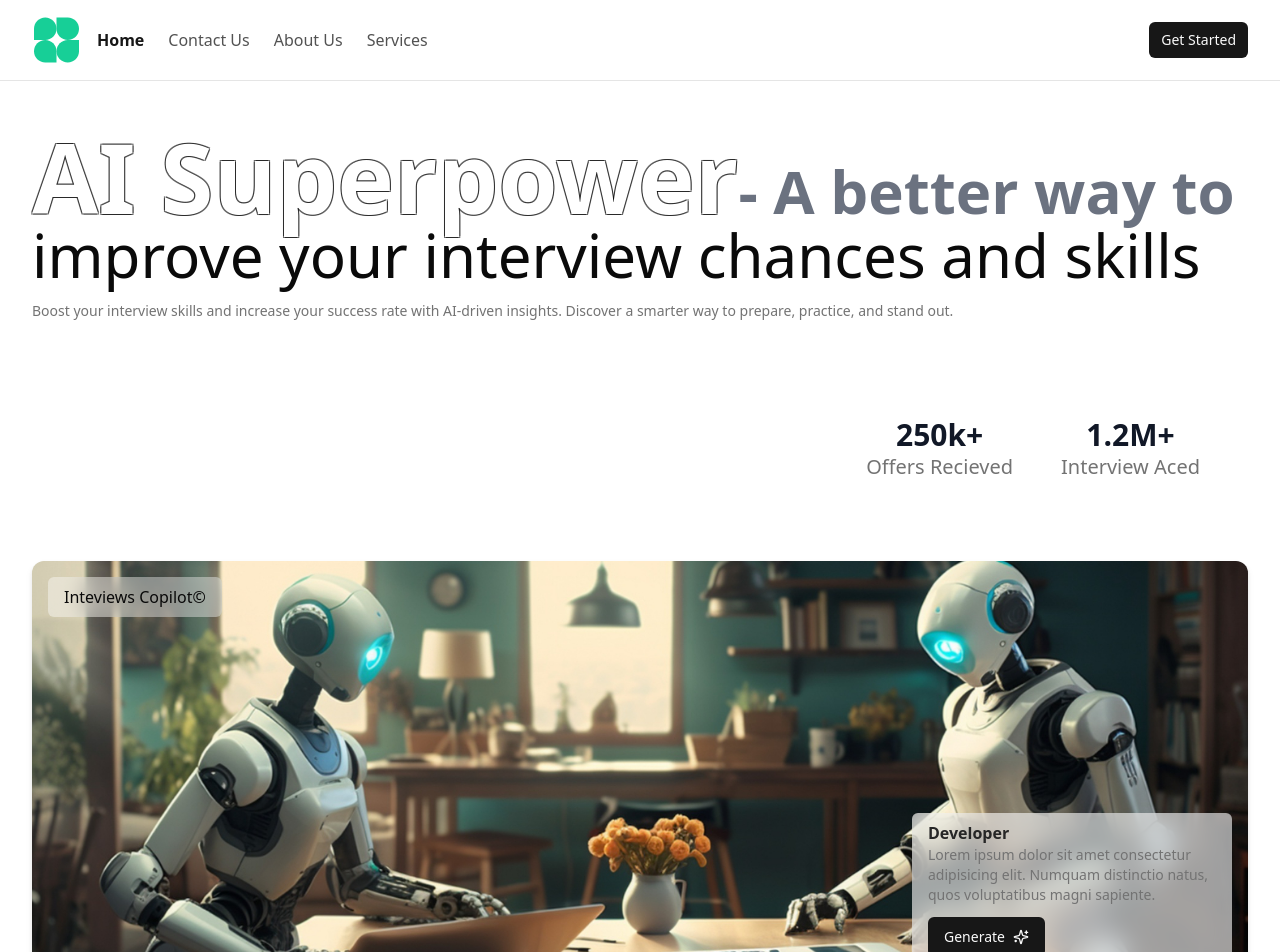
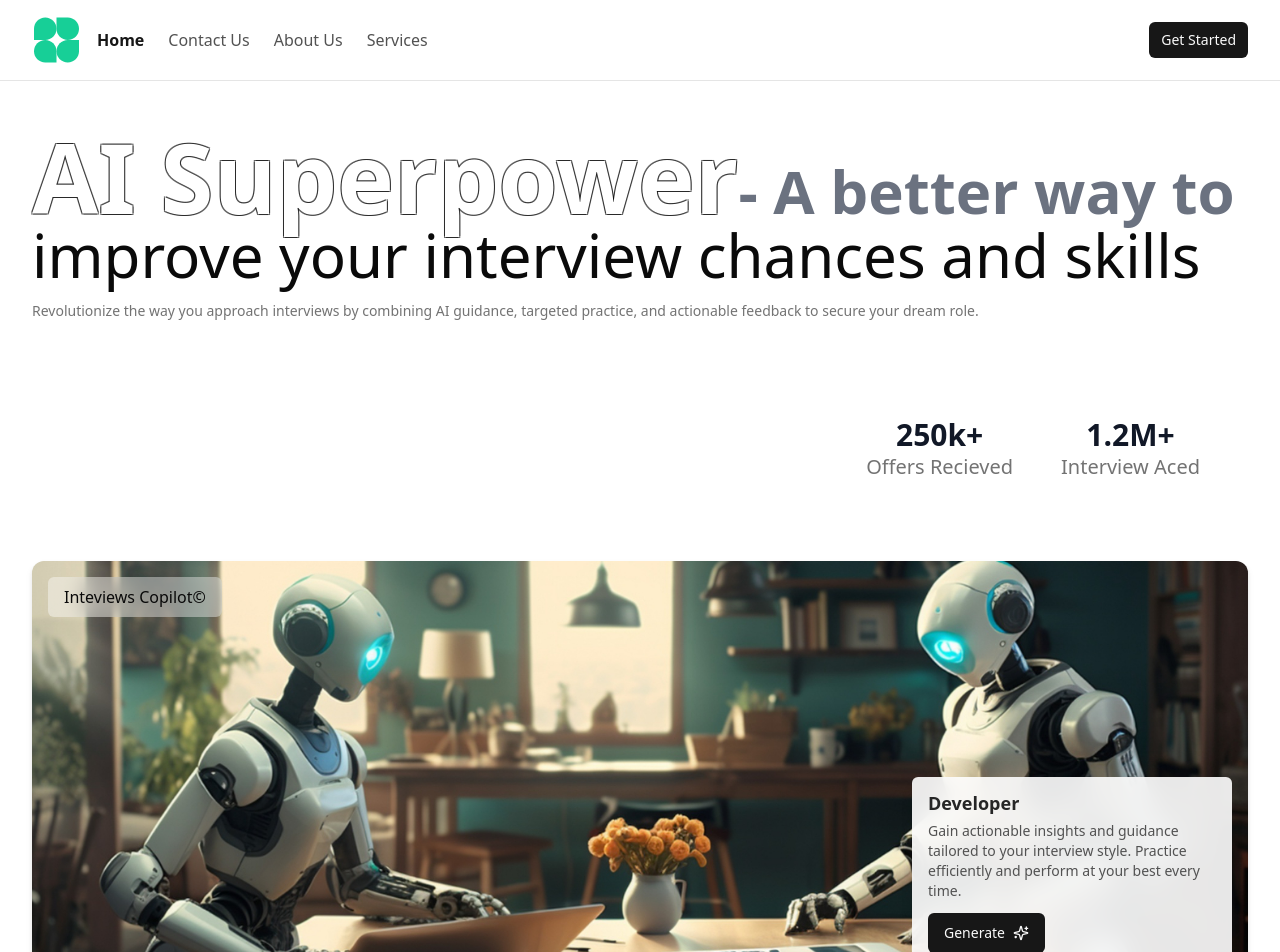
Before and after one commit to priya1804/AI_MOCK_INTERVIEW_AGENT, a React (Vite) app: page / in a window 1280 px wide. Shown: the top 952 px of the page. Built offline with nearby package versions, Linux system fonts and the light colour scheme; no server answers.

Commit message:
Home page

```diff
--- a/src/routes/home.tsx
+++ b/src/routes/home.tsx
@@ -23,9 +23,8 @@ const HomePage = () => {
           </h2>
 
           <p className="mt-4 text-muted-foreground text-sm">
-            Boost your interview skills and increase your success rate with
-            AI-driven insights. Discover a smarter way to prepare, practice, and
-            stand out.
+            Revolutionize the way you approach interviews by combining AI guidance,
+            targeted practice, and actionable feedback to secure your dream role.
           </p>
         </div>
 
@@ -56,11 +55,11 @@ const HomePage = () => {
             Inteviews Copilot&copy;
           </div>
 
-          <div className="hidden md:block absolute w-80 bottom-4 right-4 px-4 py-2 rounded-md bg-white/60 backdrop-blur-md">
-            <h2 className="text-neutral-800 font-semibold">Developer</h2>
-            <p className="text-sm text-neutral-500">
-              Lorem ipsum dolor sit amet consectetur adipisicing elit. Numquam
-              distinctio natus, quos voluptatibus magni sapiente.
+          <div className="absolute w-80 bottom-4 right-4 px-4 py-3 rounded-md bg-white/90 backdrop-blur-md shadow-lg">
+            <h2 className="text-neutral-800 font-semibold text-lg">Developer</h2>
+            <p className="text-sm text-neutral-600 mt-1">
+              Gain actionable insights and guidance tailored to your interview style.
+              Practice efficiently and perform at your best every time.
             </p>
 
           <Button className="mt-3">
@@ -68,10 +67,10 @@ const HomePage = () => {
           </Button>
         </div>
     </div>
-      </Container>
+      </Container >
 
-      {/* marquee section */}
-      <div className=" w-full my-12">
+  {/* marquee section */ }
+  < div className = " w-full my-12" >
     <Marquee pauseOnHover>
       <MarqueImg img="/assets/img/logo/firebase.png" />
       <MarqueImg img="/assets/img/logo/meet.png" />
@@ -82,7 +81,7 @@ const HomePage = () => {
       <MarqueImg img="/assets/img/logo/tailwindcss.png" />
       <MarqueImg img="/assets/img/logo/microsoft.png" />
     </Marquee>
-      </div>
+      </div >
 
   <Container className="py-8 space-y-8">
     <h2 className="tracking-wide text-xl text-gray-800 font-semibold">
@@ -114,7 +113,7 @@ const HomePage = () => {
       </div>
     </div>
   </Container>
-    </div>
+    </div >
   );
 };
 
```
Lines whose indentation alone changed are shown as unchanged.
